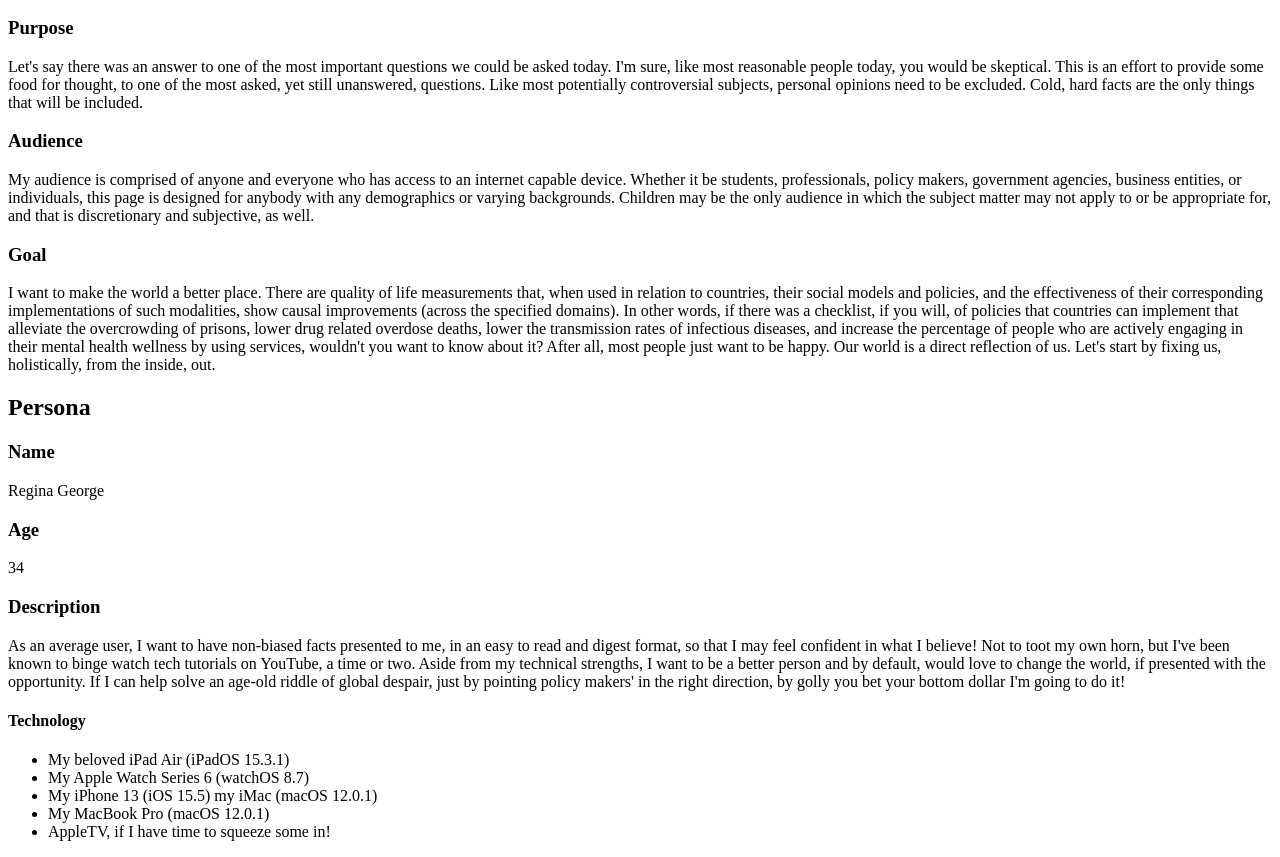
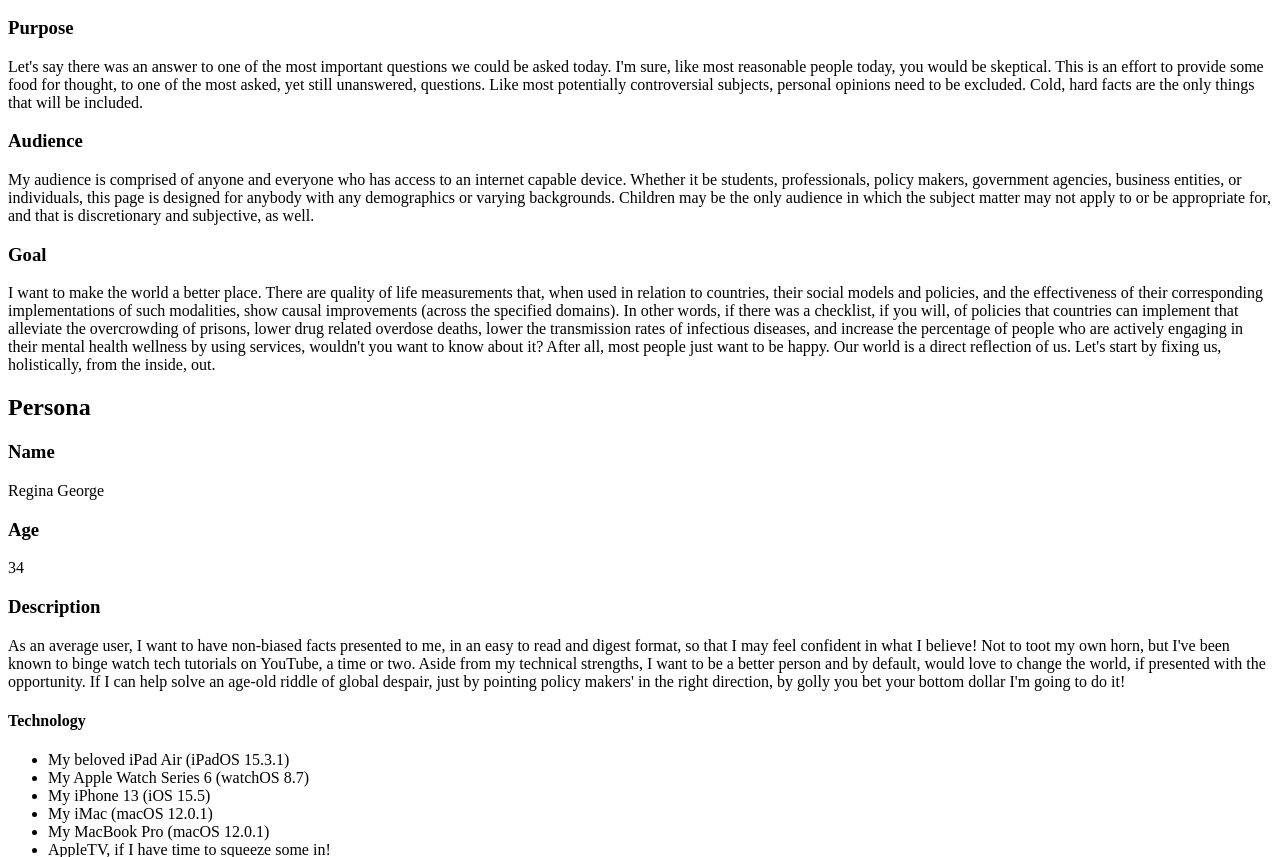
Before and after one commit to smoralesss/milestone-1, a plain HTML site: page public_html/documentation/milestone-1.html in a window 1280 px wide. Shown: the part 110-967 px from the top of the page. Drawn offline with Linux system fonts and the light colour scheme.

Commit message:
fixed a typo with an unordered list item under technology

```diff
--- a/public_html/documentation/milestone-1.html
+++ b/public_html/documentation/milestone-1.html
@@ -31,7 +31,8 @@
     <ul>
         <li>My beloved iPad Air (iPadOS 15.3.1)</li>
         <li>My Apple Watch Series 6 (watchOS 8.7)</li>
-        <li>My iPhone 13 (iOS 15.5) my iMac (macOS 12.0.1)</li>
+        <li>My iPhone 13 (iOS 15.5)</li>
+        <li>My iMac (macOS 12.0.1)</li>
         <li>My MacBook Pro (macOS 12.0.1)</li>
         <li>AppleTV, if I have time to squeeze some in!</li>
     </ul>
```
